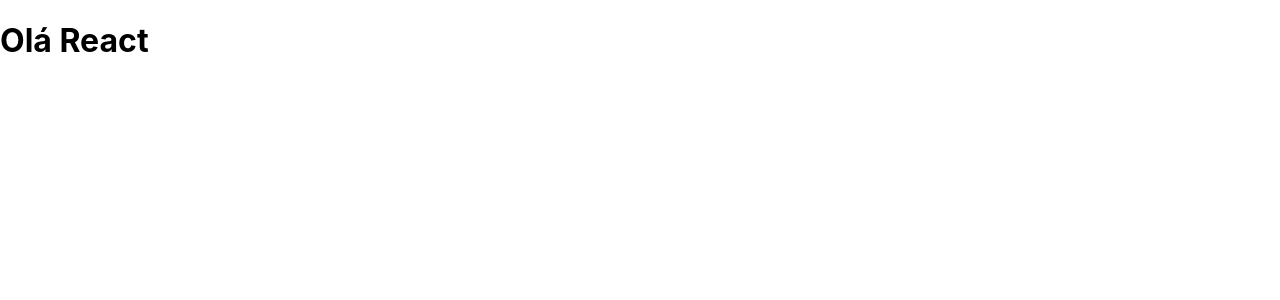
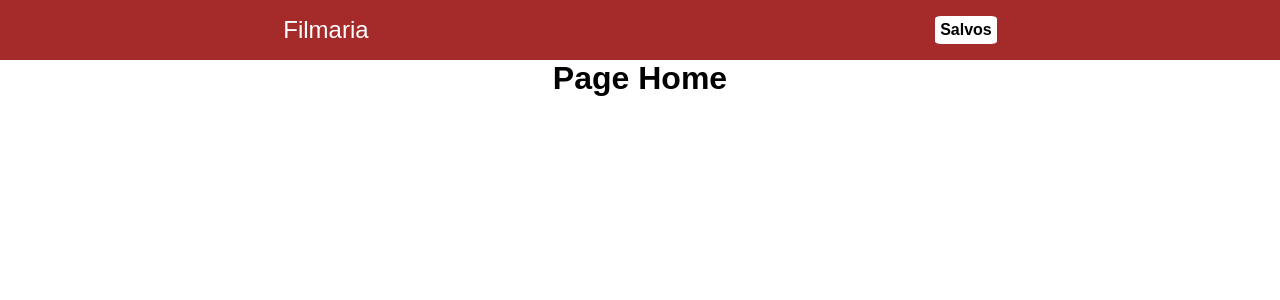
Before and after one commit to pgabrieldeveloper/filmaria, a React (Create React App) app: page / in a window 1280 px wide. Shown: the top 300 px of the page. Built offline with nearby package versions, Linux system fonts and the light colour scheme.

Commit message:
Component Header

```diff
--- a/package.json
+++ b/package.json
@@ -8,6 +8,7 @@
     "@testing-library/user-event": "^12.1.10",
     "react": "^17.0.2",
     "react-dom": "^17.0.2",
+    "react-router-dom": "^5.2.0",
     "react-scripts": "4.0.3",
     "web-vitals": "^1.0.1"
   },
--- a/src/App.js
+++ b/src/App.js
@@ -1,7 +1,10 @@
+import "./app.css";
+import Routes from "./routes";
+
 function App() {
   return (
-    <div className="App">
-      <h1>Olá React </h1>
+    <div className="app">
+      <Routes />
     </div>
   );
 }
--- /dev/null
+++ b/src/app.css
@@ -0,0 +1,14 @@
+* {
+  margin: 0;
+  padding: 0;
+  box-sizing: border-box;
+  font-family: sans-serif;
+}
+
+.app {
+  display: flex;
+  width: 100%;
+  justify-content: center;
+  align-items: center;
+  flex-direction: column;
+}
--- /dev/null
+++ b/src/components/Header/index.js
@@ -0,0 +1,16 @@
+import "./style.css";
+import { Link } from "react-router-dom";
+function Header() {
+  return (
+    <header>
+      <Link className="logo" to="/">
+        Filmaria
+      </Link>
+      <Link className="favoritos" to="/">
+        Salvos
+      </Link>
+    </header>
+  );
+}
+
+export default Header;
--- /dev/null
+++ b/src/components/Header/style.css
@@ -0,0 +1,23 @@
+header {
+  display: flex;
+  align-items: center;
+  justify-content: space-around;
+  width: 100%;
+  height: 60px;
+  background-color: brown;
+}
+
+.logo {
+  text-decoration: none;
+  font-size: 3vh;
+  color: #fff;
+}
+.favoritos {
+  text-decoration: none;
+  font-size: 2vh;
+  background-color: #fff;
+  border-radius: 10%;
+  padding: 5px;
+  font-weight: bold;
+  color: black;
+}
--- /dev/null
+++ b/src/pages/Home/index.js
@@ -0,0 +1,9 @@
+function Home() {
+  return (
+    <div className="App">
+      <h1>Page Home </h1>
+    </div>
+  );
+}
+
+export default Home;
--- /dev/null
+++ b/src/routes.js
@@ -0,0 +1,17 @@
+import { BrowserRouter, Route, Switch } from "react-router-dom";
+import Header from "./components/Header";
+
+import Home from "./pages/Home";
+
+const Routes = () => {
+  return (
+    <BrowserRouter>
+      <Header />
+      <Switch>
+        <Route exact path="/" component={Home} />
+      </Switch>
+    </BrowserRouter>
+  );
+};
+
+export default Routes;
```
Also changed, not shown: 1 other file (tests, documents, lock files or other folders).
